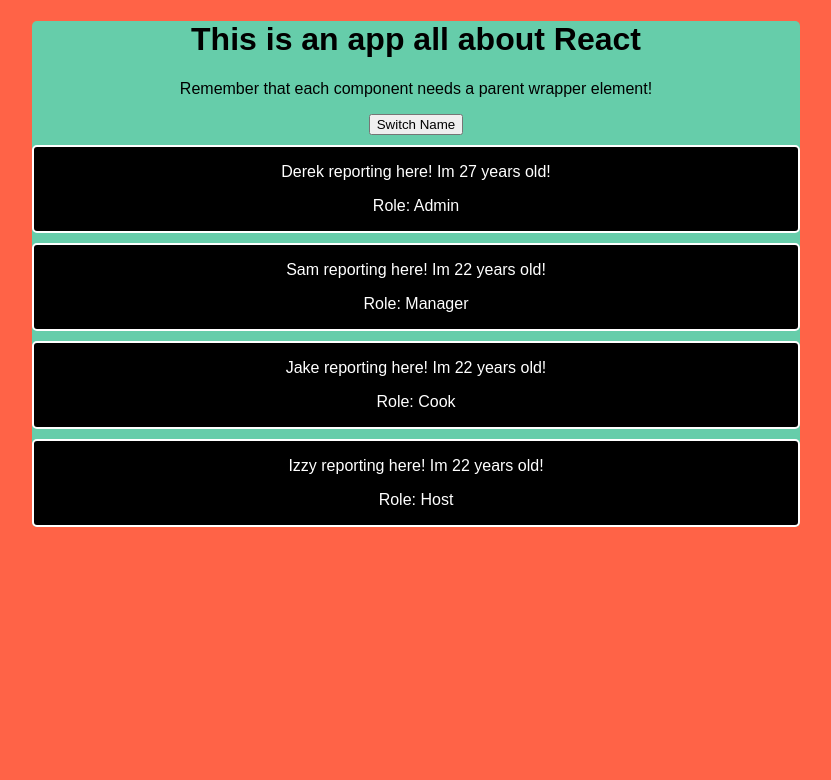
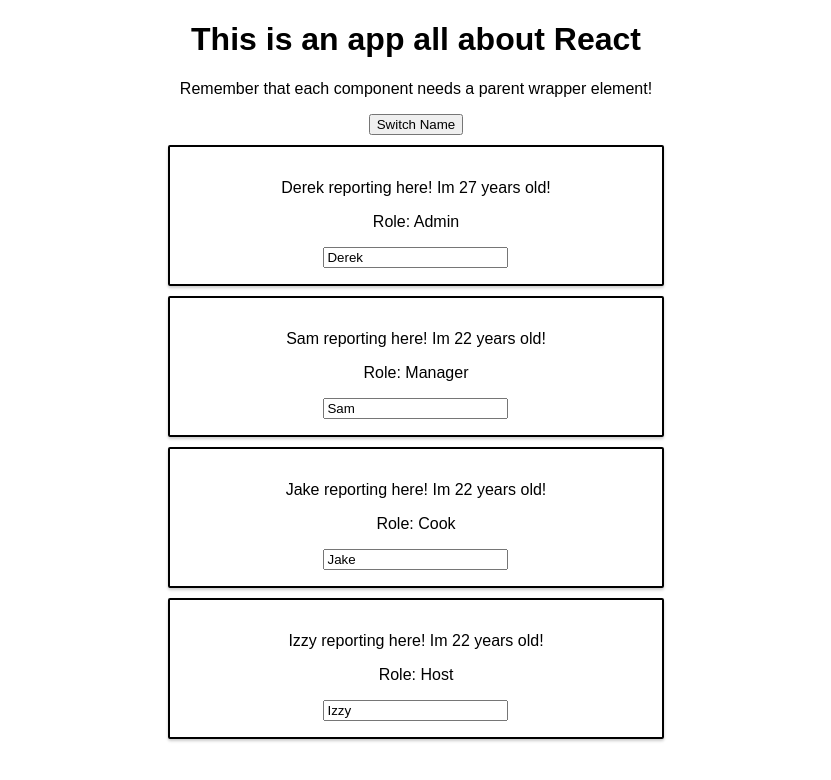
Before and after one commit to T90allred/aboutReact, a React (Create React App) app in the folder about-react/: page / in a window 1280 px wide. Shown: the top 780 px of the page, without its empty margins (224-1055 px from the left). Built offline with nearby package versions, Linux system fonts and the light colour scheme.

Commit message:
added styles

```diff
--- a/about-react/src/App.css
+++ b/about-react/src/App.css
@@ -1,6 +1,5 @@
 .App {
   text-align: center;
-  background-color: mediumaquamarine;
   margin-right: 20%;
   margin-left: 20%;
   border-radius: 5px;
--- a/about-react/src/App.js
+++ b/about-react/src/App.js
@@ -24,6 +24,17 @@
     })
   }
 
+  nameChangedHandler = (event) => {
+    this.setState({
+      persons: [
+        { name: 'Derek', age: 27 },
+        { name: event.target.value, age: 22 },
+        { name: 'Jake', age: 22 },
+        { name: 'Izzy', age: 22 }
+      ]
+    })
+  }
+
   render() {
     return (
       <div className="App">
@@ -36,7 +47,8 @@
           click={this.switchNameHandler.bind(this, 'D-Rock')}> Role: Admin </Person>
         <Person
           name={this.state.persons[1].name}
-          age={this.state.persons[1].age}> Role: Manager </Person>
+          age={this.state.persons[1].age}
+          changed={this.nameChangedHandler}> Role: Manager </Person>
         <Person
           name={this.state.persons[2].name}
           age={this.state.persons[2].age}> Role: Cook </Person>
--- a/about-react/src/Person/Person.css
+++ b/about-react/src/Person/Person.css
@@ -1,7 +1,10 @@
 .Person {
-    border: 2px solid white;
-    border-radius: 5px;
+    border: 2px solid #000;
+    border-radius: 2px;
+    width: 60%;
+    margin: auto;
     margin-top: 10px;
-    background-color: black;
-    color: white;
+    box-shadow: 0 2px 3px #ccc;
+    padding: 16px;
+    text-align: center;
 }
--- a/about-react/src/Person/Person.js
+++ b/about-react/src/Person/Person.js
@@ -7,6 +7,7 @@
         <div className='Person'>
             <p onClick={props.click}> {props.name} reporting here! Im {props.age} years old!</p>
             <p>{props.children}</p>
+            <input type="test" onChange={props.changed} value={props.name} />
         </div>
     );
 }
--- a/about-react/src/index.css
+++ b/about-react/src/index.css
@@ -2,5 +2,4 @@
   margin: 0;
   padding: 0;
   font-family: sans-serif;
-  background-color: tomato;
 }
```
